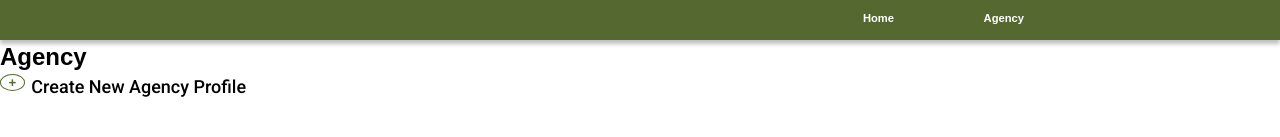
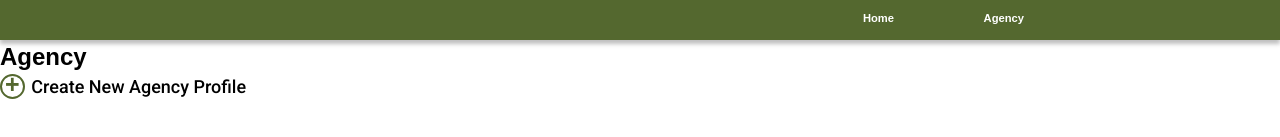
Before and after one commit to TritonSE/FSD-Distribution-Web-App, a React (Create React App) app in the folder frontend/: page /agency in a window 1280 px wide. Shown: the part 177-314 px from the top of the page. Built offline with nearby package versions, Linux system fonts and the light colour scheme.

Commit message:
Fix CreateAgencyBtn styling

```diff
--- a/frontend/src/components/CreateAgencyBtn/CreateAgencyBtn.css
+++ b/frontend/src/components/CreateAgencyBtn/CreateAgencyBtn.css
@@ -9,12 +9,21 @@ button {
 /* Styling for circular div element and plus sign */
 .res-circle {
   background: #ffffff;
-  border: 1px solid #54682f;
+  border: 2px solid #54682f;
   color: #54682f;
   border-radius: 50%;
   text-align: center;
   width: 25px;
+  height: 25px;
+  font-size: 25px;
   margin-right: 6.35px;
+  position: relative;
+}
+
+.res-circle strong {
+  position: absolute;
+  top: -6px;
+  left: 3px;
 }
 
 /* Styling for button text */
```
Also changed, not shown: frontend/src/components/CreateAgencyBtn/CreateAgencyBtn.js (+5 -3 lines).
